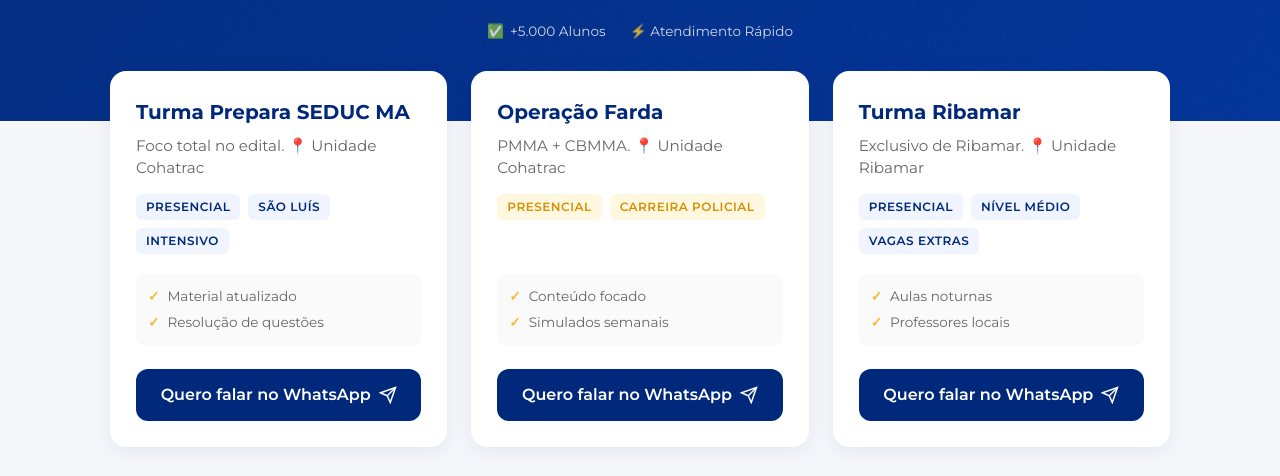
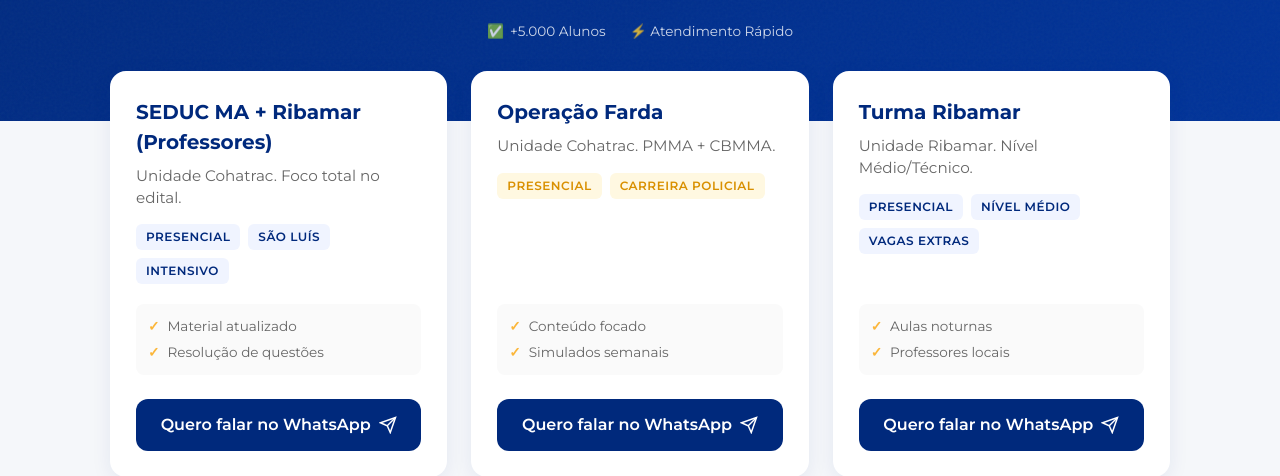
Before and after one commit to jhon-pimentel/teste, a plain HTML site: page index.html in a window 1280 px wide. Shown: the part 326-802 px from the top of the page. Drawn offline with Linux system fonts and the light colour scheme.

Commit message:
Update course details and WhatsApp number

```diff
--- a/index.html
+++ b/index.html
@@ -777,14 +777,14 @@
         // --- CONFIGURATION ---
         // ⚠️ ALERTA: Substitua pela URL do seu Web App do Google Apps Script após o deploy
         const SCRIPT_URL = "https://script.google.com/macros/s/AKfycbybA9qWSLlegnieNDt4dMY2aE1Ud374g2SlQpnKQ5-OF4JMc4WT_zaZd5yhbE1KfryU/exec";
-        const WHATSAPP_NUMBER = "5598991234567"; // Apenas números
+        const WHATSAPP_NUMBER = "5598981331829"; // Apenas números
 
         // --- DATA ---
         const courses = [
             {
                 id: "seduc-ma",
-                title: "Turma Prepara SEDUC MA",
-                desc: "Foco total no edital. 📍 Unidade Cohatrac",
+                title: "SEDUC MA + Ribamar (Professores)",
+                desc: "Unidade Cohatrac. Foco total no edital.",
                 chips: ["Presencial", "São Luís", "Intensivo"],
                 benefits: ["Material atualizado", "Resolução de questões"],
                 accent: false
@@ -792,7 +792,7 @@
             {
                 id: "operacao-farda",
                 title: "Operação Farda",
-                desc: "PMMA + CBMMA. 📍 Unidade Cohatrac",
+                desc: "Unidade Cohatrac. PMMA + CBMMA.",
                 chips: ["Presencial", "Carreira Policial"],
                 benefits: ["Conteúdo focado", "Simulados semanais"],
                 accent: true
@@ -800,7 +800,7 @@
             {
                 id: "ribamar",
                 title: "Turma Ribamar",
-                desc: "Exclusivo de Ribamar. 📍 Unidade Ribamar",
+                desc: "Unidade Ribamar. Nível Médio/Técnico.",
                 chips: ["Presencial", "Nível Médio", "Vagas Extras"],
                 benefits: ["Aulas noturnas", "Professores locais"],
                 accent: false
```
